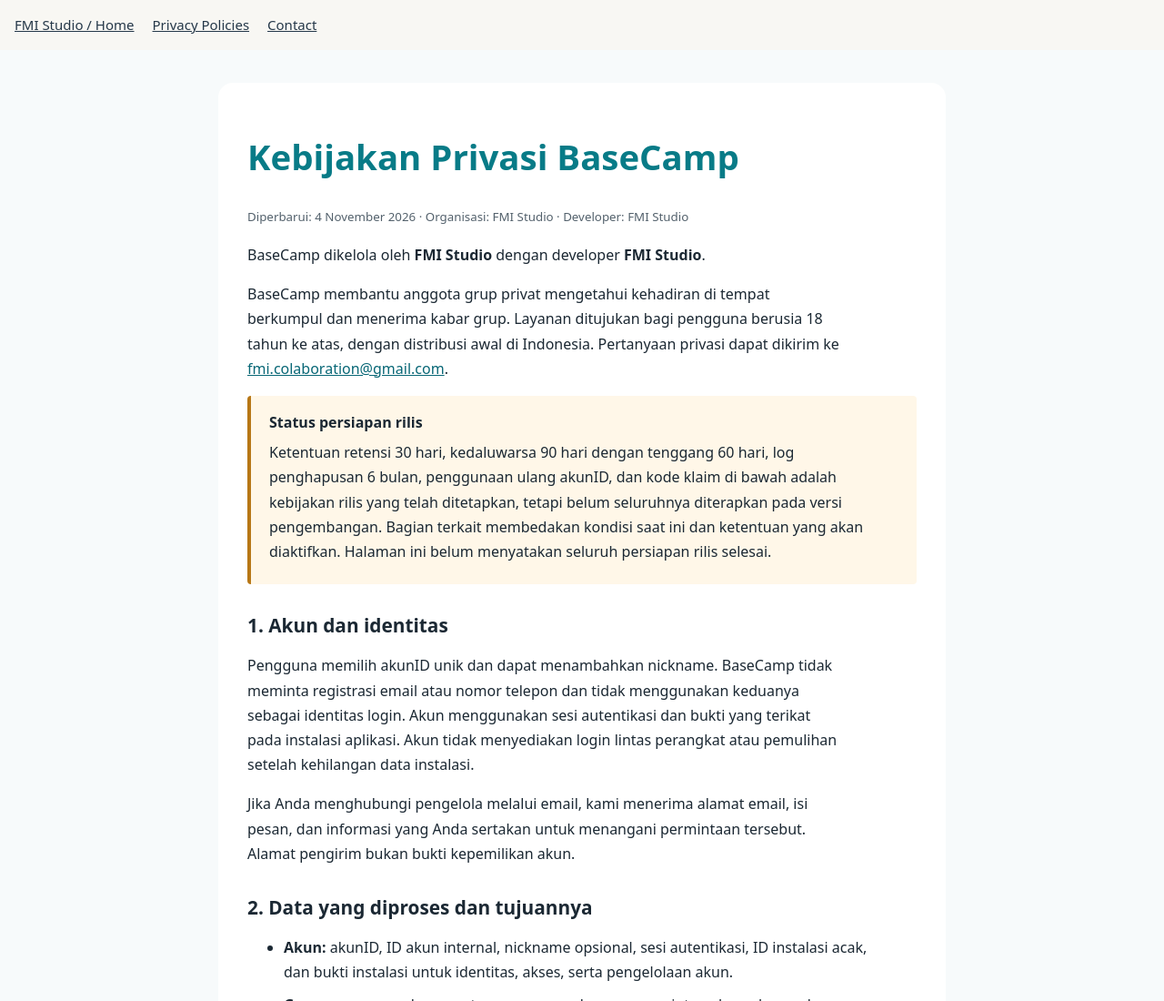
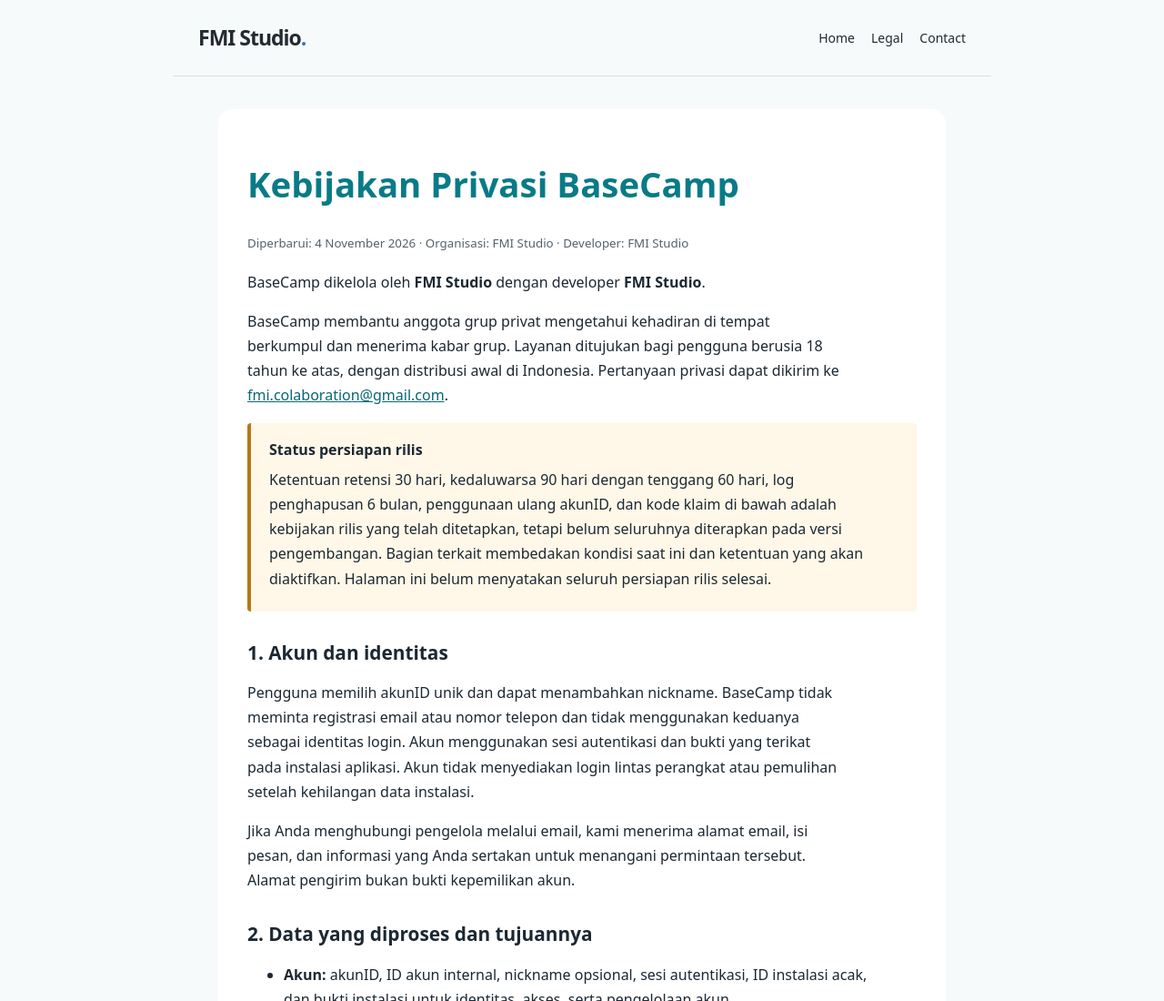
Before and after one commit to FMI-Studio/FMI-Studio.github.io, a plain HTML site: page legal/basecamp/privacy.html in a window 1280 px wide. Shown: the top 1100 px of the page at 91% size. Drawn offline with Linux system fonts and the light colour scheme.

Commit message:
Standardize BaseCamp legal page header and right-aligned navigation

```diff
--- a/legal/basecamp/privacy.html
+++ b/legal/basecamp/privacy.html
@@ -4,8 +4,8 @@
 <title>Kebijakan Privasi BaseCamp — FMI Studio</title>
 <style>
 :root{color-scheme:light}*{box-sizing:border-box}body{font:16px/1.7 system-ui,-apple-system,sans-serif;color:#1b2833;background:#f7fafb;margin:0}main{max-width:800px;margin:36px auto;padding:32px;background:white;border-radius:16px}h1,h2,h3{line-height:1.3}h1{color:#087b87;font-size:clamp(1.8rem,5vw,2.4rem)}h2{margin-top:32px;font-size:1.3rem}h3{font-size:1.05rem}p,li{max-width:72ch}li{margin-bottom:8px}small{color:#53616c}a{color:#086776;overflow-wrap:anywhere}a:focus-visible{outline:3px solid #087b87;outline-offset:3px}.notice{padding:16px 20px;border-left:4px solid #b77716;background:#fff7e8;border-radius:4px}.notice p{margin:6px 0}footer{border-top:1px solid #dbe6e8;margin-top:32px;padding-top:16px}@media(max-width:820px){main{margin:0;padding:22px;border-radius:0}}
-</style></head><body>
-<nav aria-label="FMI Studio navigation" style="display:flex;gap:20px;flex-wrap:wrap;padding:16px;background:#f8f7f3;color:#253849;font:15px/1.5 system-ui,-apple-system,Segoe UI,sans-serif"><a href="/" style="color:#253849">FMI Studio / Home</a><a href="/privacy-policies.html" style="color:#253849">Privacy Policies</a><a href="/#contact" style="color:#253849">Contact</a></nav><main>
+.site-header{max-width:900px;margin:auto;padding:22px 28px;display:flex;justify-content:space-between;align-items:center;gap:20px;border-bottom:1px solid #ddd}.site-brand{font-size:23px;font-weight:750;letter-spacing:-1px;text-decoration:none;color:#222b32}.site-brand span{color:#3974b8}.site-header nav{display:flex;gap:18px;flex-wrap:wrap}.site-header nav a{font-size:14px;text-decoration:none;color:#222b32}.site-header nav a:hover{text-decoration:underline}@media(max-width:650px){.site-header{align-items:flex-start;flex-direction:column}}</style></head><body>
+<div class="site-header"><a class="site-brand" href="/">FMI Studio<span>.</span></a><nav aria-label="Legal navigation"><a href="/">Home</a><a href="/privacy-policies.html">Legal</a><a href="/#contact">Contact</a></nav></div><main>
 <header><h1>Kebijakan Privasi BaseCamp</h1><p><small>Diperbarui: 4 November 2026 · Organisasi: FMI Studio · Developer: FMI Studio</small></p>
 <p>BaseCamp dikelola oleh <strong>FMI Studio</strong> dengan developer <strong>FMI Studio</strong>.</p>
 <p>BaseCamp membantu anggota grup privat mengetahui kehadiran di tempat berkumpul dan menerima kabar grup. Layanan ditujukan bagi pengguna berusia 18 tahun ke atas, dengan distribusi awal di Indonesia. Pertanyaan privasi dapat dikirim ke <a href="mailto:fmi.colaboration@gmail.com">fmi.colaboration@gmail.com</a>.</p></header>
```
